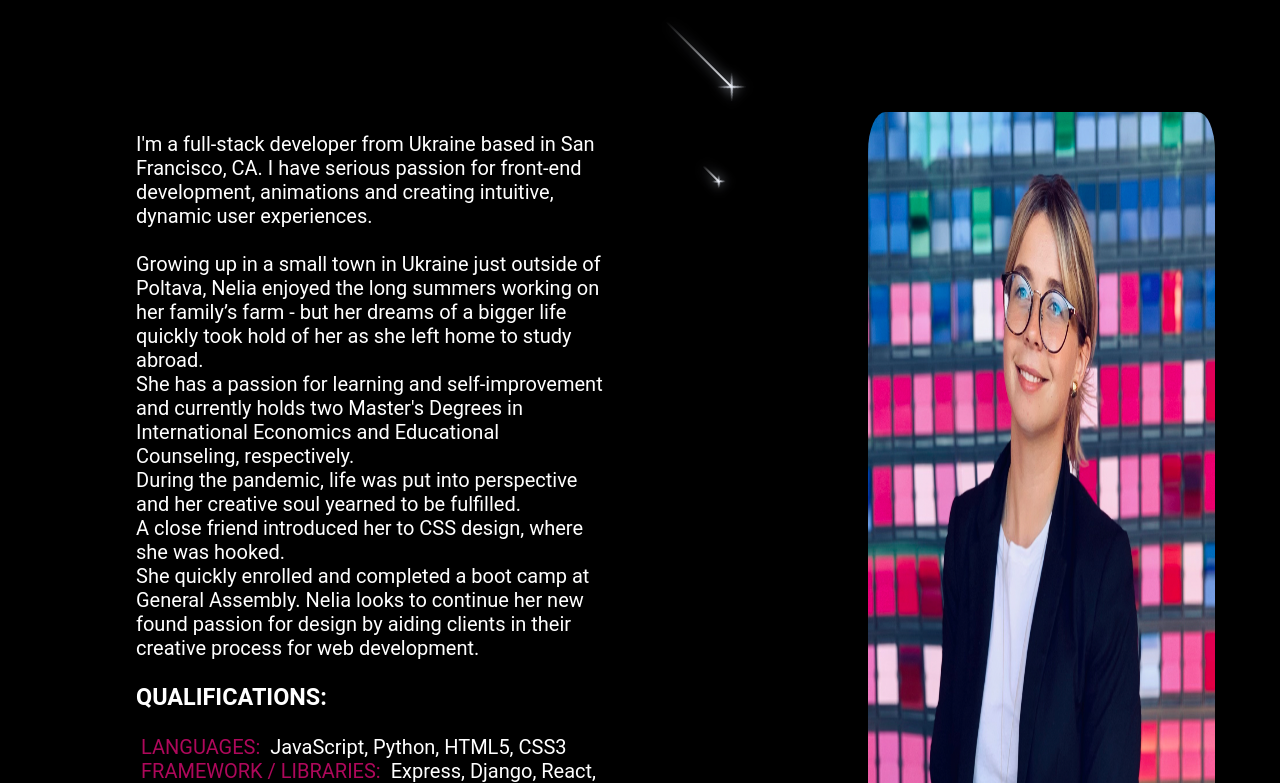
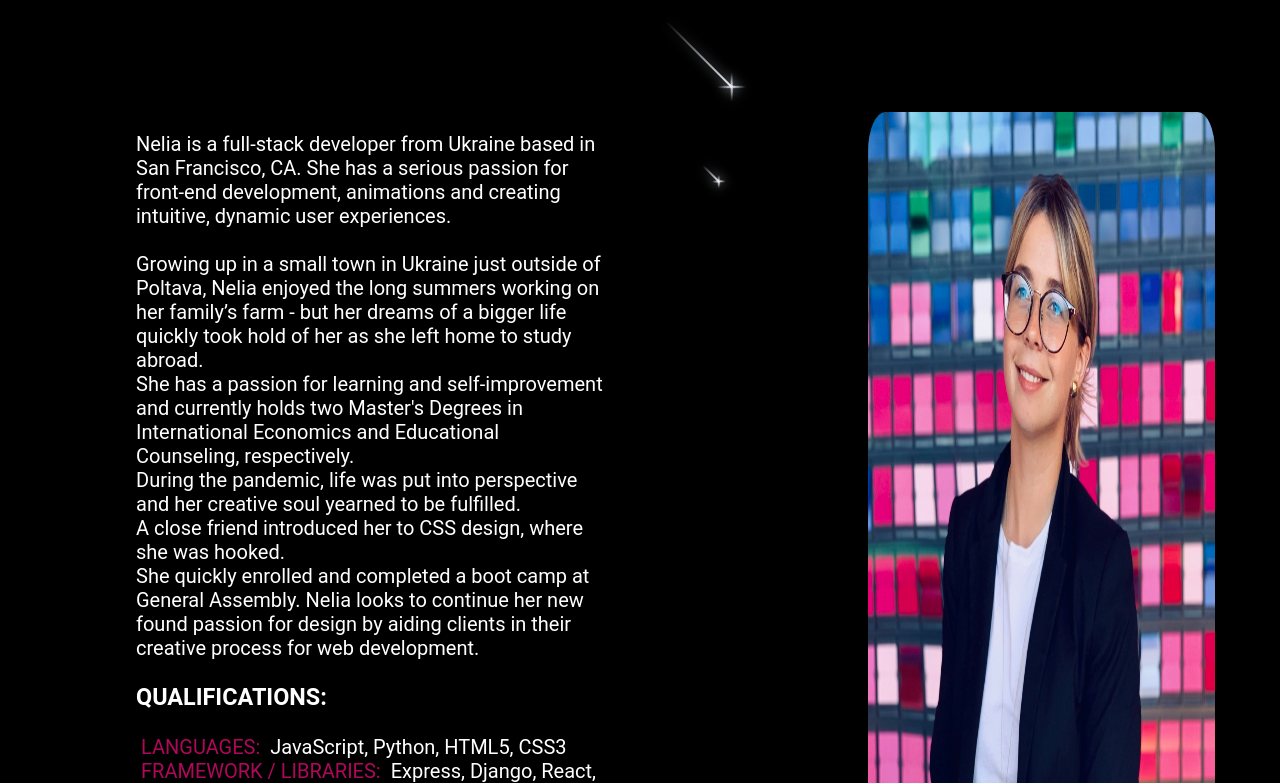
Before and after one commit to nelialanets/Portfolio, a React (Create React App) app: page / in a window 1280 px wide. Shown: the part 977-1760 px from the top of the page. Built offline with nearby package versions, Linux system fonts and the light colour scheme.

Commit message:
added info to about page

```diff
--- a/src/components/About/About.js
+++ b/src/components/About/About.js
@@ -19,8 +19,8 @@ About() {
         <div className='about-container'>
             <span id='text-bio'>
                 <p className="text-bio">
-                     I'm a full-stack developer from Ukraine based in San Francisco, CA.
-                       I have serious passion for front-end development, animations and creating intuitive, dynamic user experiences.<br />
+                     Nelia is a full-stack developer from Ukraine based in San Francisco, CA.
+                       She has a serious passion for front-end development, animations and creating intuitive, dynamic user experiences.<br />
                        <br />
                        Growing up in a small town in Ukraine just outside of Poltava, Nelia enjoyed the long summers working on her family’s farm - but her dreams of a bigger life quickly took hold of her as she left home to study abroad.
                        <br />
```
